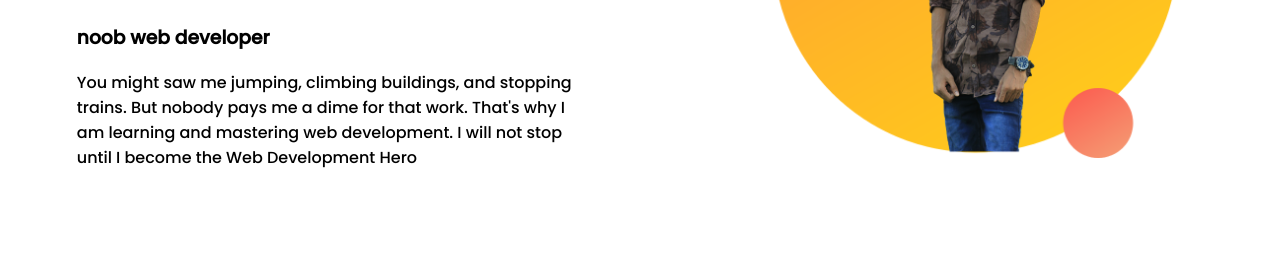
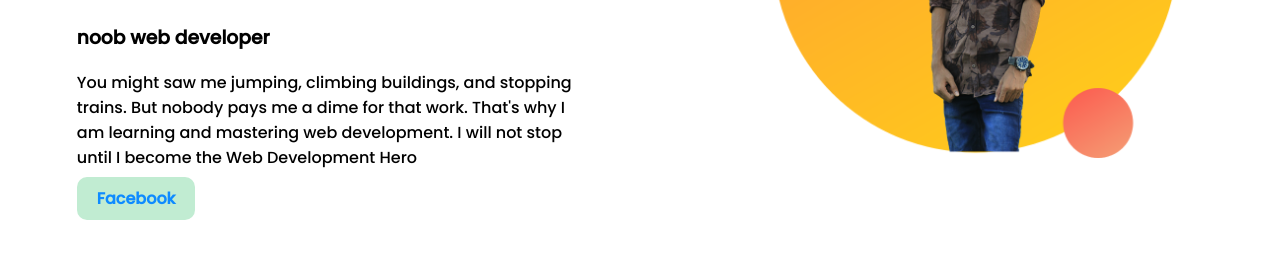
Before and after one commit to sachida-op/web-portfolio, a plain HTML site: page index.html in a window 1280 px wide. Shown: the part 252-510 px from the top of the page. Drawn offline with Linux system fonts and the light colour scheme.

Commit message:
2nd step done

```diff
--- a/index.html
+++ b/index.html
@@ -14,6 +14,7 @@
             <h1> <span class="ss">SACHIDA</span> website</h1>
             <h3>noob web developer</h3>
             <p>You might saw me jumping, climbing buildings, and stopping trains. But nobody pays me a dime for that work. That's why I am learning and mastering web development. I will not stop until I become the Web Development Hero</p>
+            <a class="link-button" target="_blank" href="https://web.facebook.com/sachida555">Facebook</a>
         </div>
         <div class="half-width">
             <img src="images/sachida1.png " alt="">
--- a/style.css
+++ b/style.css
@@ -13,3 +13,12 @@ padding-left: 2%;
 height: 500pxs;
 background-repeat: no-repeat;
 }
+.link-button{
+    text-decoration: none;
+    background-color: rgb(193, 236, 210);
+    padding: 10px 20px ;
+    border-radius:10px ;
+    color: rgb(14, 139, 255);
+    font-weight: 800;
+
+}
```
Also changed, not shown: 1 other file.
